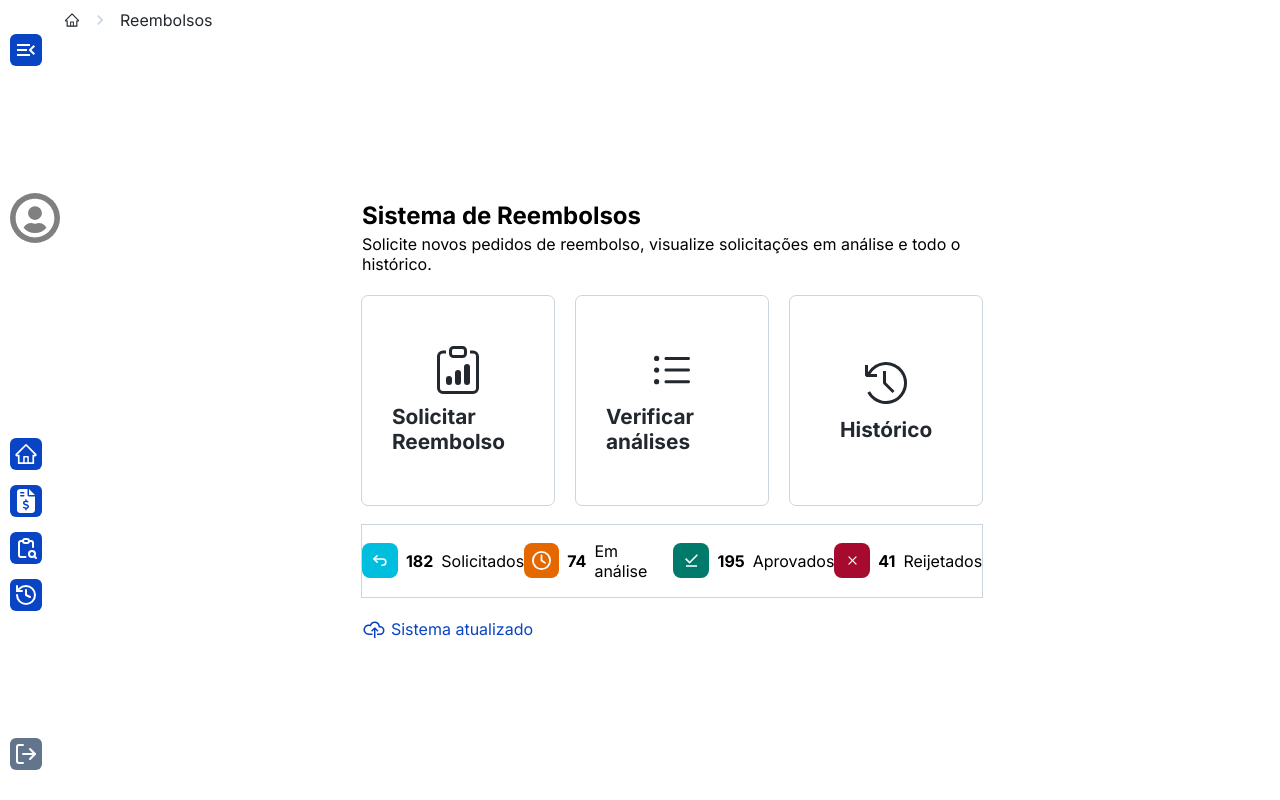
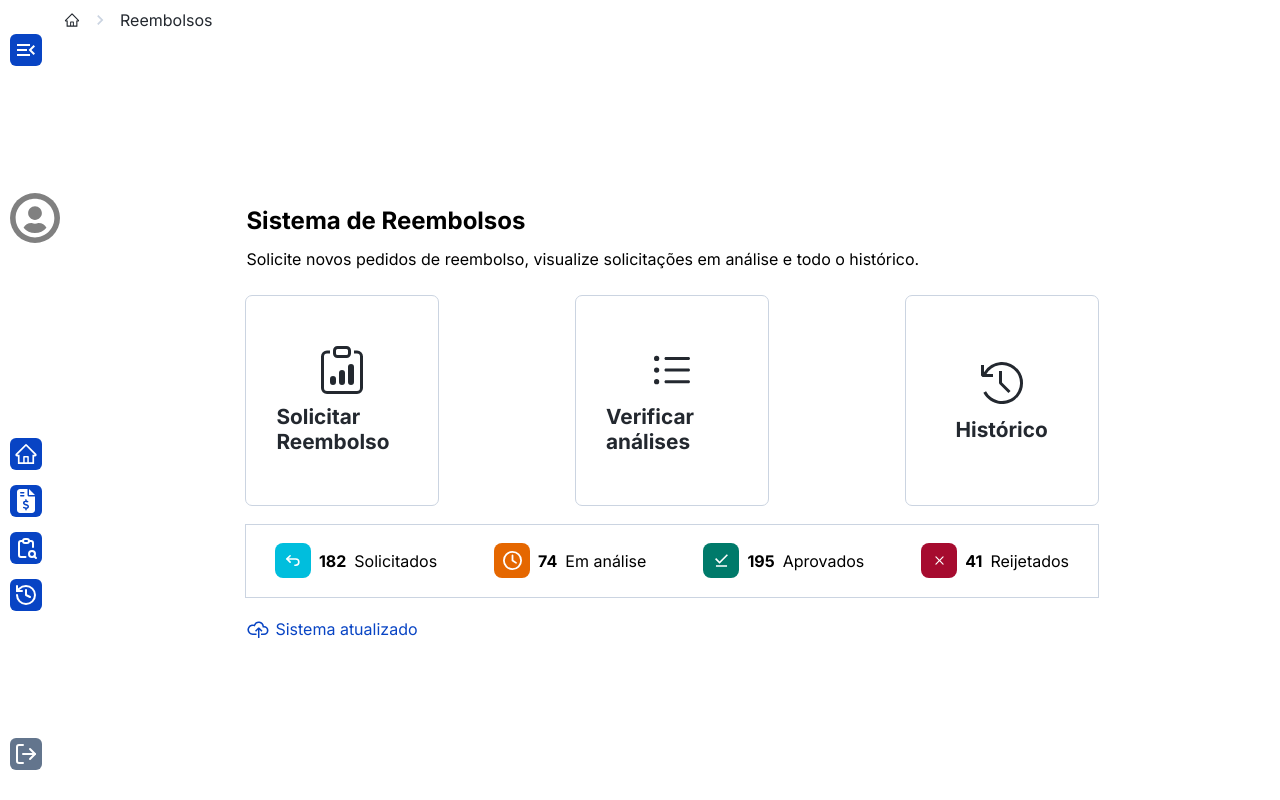
Before and after one commit to lucasgomesdacruz/sispar, a React (Vite) app: page /dashboard in a window 1280 px wide. Built offline with nearby package versions, Linux system fonts and the light colour scheme; no server answers.

Commit message:
style: adiciona responsividade de note em dashboard

```diff
--- a/src/pages/dashboard/Dashboard.module.scss
+++ b/src/pages/dashboard/Dashboard.module.scss
@@ -114,6 +114,117 @@
     }
 }
 
+@media (min-width: 769px) and (max-width: 1280px) {
+    .dashboard {
+
+        .mainContainer {
+            width: 100%;
+            height: 95vh;
+            display: flex;
+            flex-direction: column;
+            justify-content: center;
+            align-items: center;
+            gap: 1.25rem;
+
+
+            .mainHeader {
+                width: 70%;
+                height: 10%;
+                display: flex;
+                flex-direction: column;
+                justify-content: space-around;
+                align-items: start;
+            }
+
+            .mode {
+                display: flex;
+                flex-direction: column;
+                gap: 1.25rem;
+                width: 70%;
+
+
+                .modeView {
+                    display: flex;
+                    justify-content: space-between;
+
+                    li {
+                        cursor: pointer;
+                        transition: all 0.3s ease-in-out;
+
+                        &:hover {
+                            background-color: #d6e2f1;
+                            box-shadow: 0px 4px 4px 0px #0A0F1E29;
+                        }
+
+                        svg {
+                            color: $secondary-bg;
+                        }
+                    }
+                }
+
+                .modeAnalysis {
+                    width: 100%;
+                    display: flex;
+                    justify-content: space-around;
+                    align-items: center;
+                    outline: 1px solid $surface-layer;
+                    height: 9vh;
+
+                    li {
+
+                        svg {
+                            color: $primary-background;
+                            height: 19px;
+                            width: 19px;
+                        }
+
+                        .requested,
+                        .analyze,
+                        .check,
+                        .wrong {
+                            display: flex;
+                            justify-content: center;
+                            align-items: center;
+                            height: 35px;
+                            width: 36px;
+                            border-radius: 8px;
+                        }
+
+                        .requested {
+                            background-color: #00BEDD;
+                        }
+
+                        .analyze {
+                            background-color: #E56700;
+                        }
+
+                        .check {
+                            background-color: #007A6A;
+                        }
+
+                        .wrong {
+                            background-color: #A60B2F;
+                        }
+                    }
+                }
+
+                .sistem {
+                    display: flex;
+                    align-items: center;
+                    gap: 5px;
+                    color: $primary-accent;
+                    font-size: 1rem;
+                    font-weight: 400;
+
+                    svg {
+                        font-size: 1.5rem;
+                    }
+                }
+            }
+        }
+    }
+}
+
 @media (min-width: 768px) and (max-width: 1024px) {
     .dashboard {
         width: 85vw;
```
